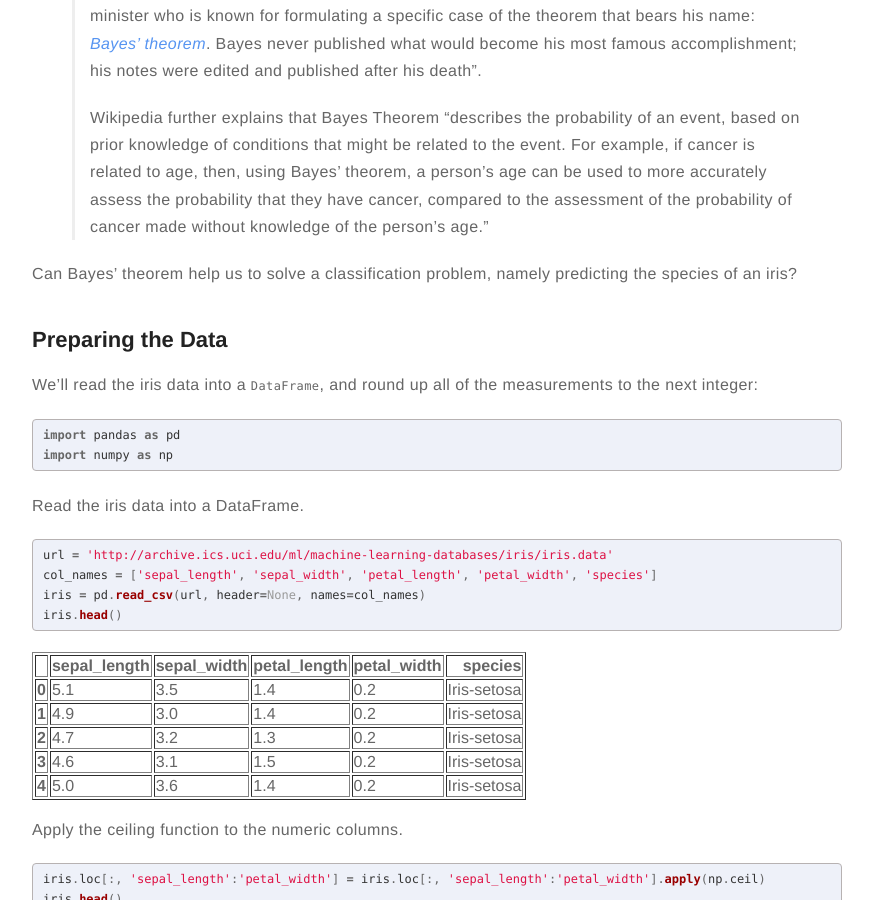
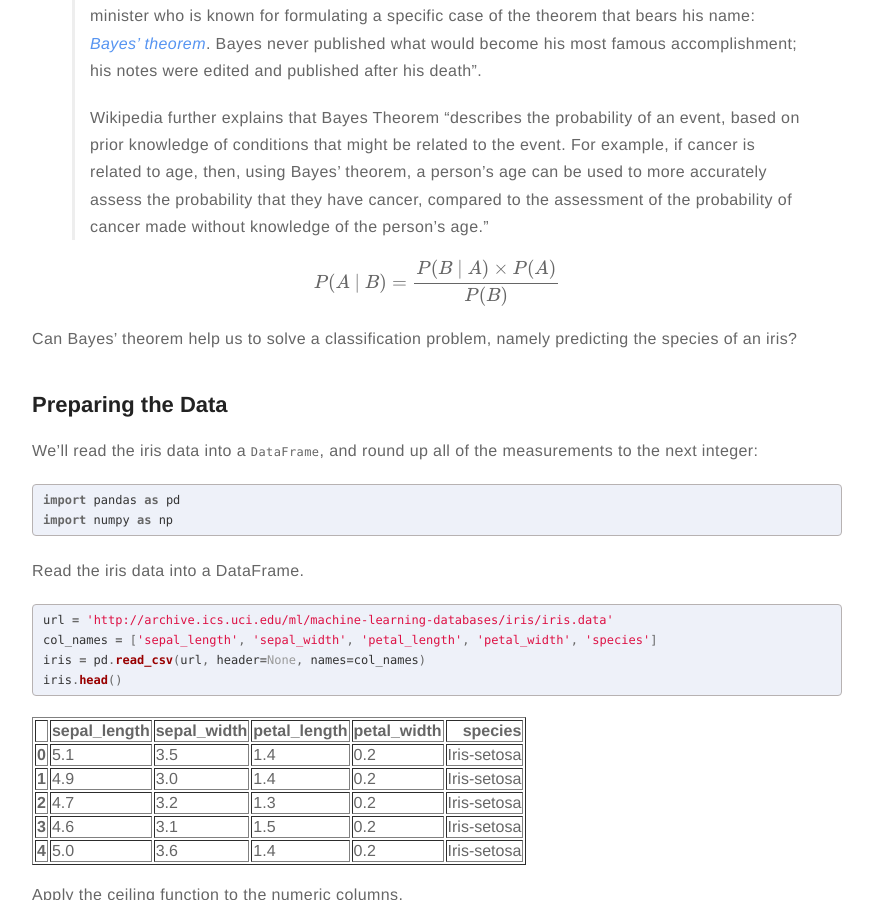
Before and after one commit to meccaLeccaHi/meccaLeccaHi.github.io, a Jekyll site: the page built from _posts/2018-11-14-bayesian-classification.md, in a window 1280 px wide and 900 px high, scrolled down 684 px. Shown: the whole window, without its empty margins (203-1076 px from the left). Built offline with Jekyll 4.4.1, drawn with Linux system fonts in a browser that asks for light colours; formulas are drawn with MathJax 3; comment, search, counter and statistics services are not loaded.

Commit message:
adding equations

```diff
--- a/_posts/2018-11-14-bayesian-classification.md
+++ b/_posts/2018-11-14-bayesian-classification.md
@@ -22,6 +22,8 @@ description: A quick primer on Bayes' Theorem.
 >From [*Wikipedia*](https://en.wikipedia.org/wiki/Thomas_Bayes): "Thomas Bayes was an English statistician, philosopher and Presbyterian minister who is known for formulating a specific case of the theorem that bears his name: [*Bayes' theorem*](https://en.wikipedia.org/wiki/Bayes%27_theorem). Bayes never published what would become his most famous accomplishment; his notes were edited and published after his death".
 >
 >Wikipedia further explains that Bayes Theorem "describes the probability of an event, based on prior knowledge of conditions that might be related to the event. For example, if cancer is related to age, then, using Bayes' theorem, a person's age can be used to more accurately assess the probability that they have cancer, compared to the assessment of the probability of cancer made without knowledge of the person's age."
+
+$$P(A \ | \ B) = \frac {P(B \ | \ A) \times P(A)} {P(B)}$$
 
 Can Bayes' theorem help us to solve a classification problem, namely predicting the species of an iris?
 
```
